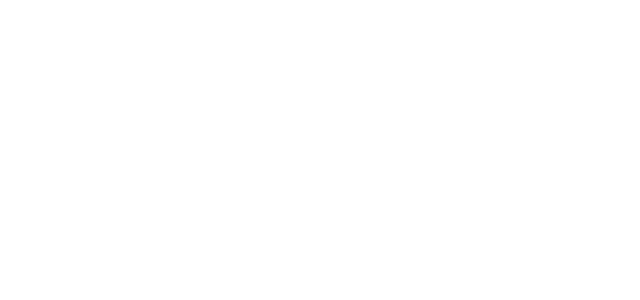
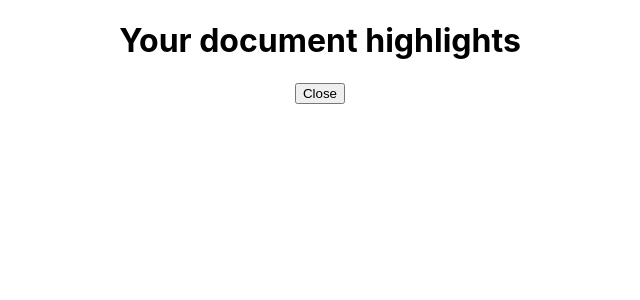
Before and after one commit to ivo-de-v/evenir-case-files, a React (Create React App) app in the folder src/serious-historical-game/: page /mydocuments in a window 1280 px wide. Shown: the top 300 px of the page, without its empty margins (320-960 px from the left). Built offline with nearby package versions, Linux system fonts and the light colour scheme.

Commit message:
create my documents page and routing

```diff
--- a/src/serious-historical-game/src/App.js
+++ b/src/serious-historical-game/src/App.js
@@ -4,6 +4,7 @@
 import TreasuryArchives from "./components/TreasuryArchive";
 import Village from "./components/Village";
 import MapScreen from "./components/MapScreen";
+import MyDocuments from "./components/MyDocuments";
 
 function App() {
   return (
@@ -22,6 +23,9 @@
           <Route path="/village">
             <Village></Village>
           </Route>
+          <Route path="/mydocuments">
+            <MyDocuments></MyDocuments>
+          </Route>
         </Switch>
       </Router>
     </div>
--- /dev/null
+++ b/src/serious-historical-game/src/components/CloseButton.jsx
@@ -0,0 +1,8 @@
+import React from "react";
+import { withRouter } from "react-router-dom";
+
+const CloseButton = ({ history }) => (
+  <button onClick={() => history.goBack()}>Close</button>
+);
+
+export default withRouter(CloseButton);
--- a/src/serious-historical-game/src/components/MapScreen.jsx
+++ b/src/serious-historical-game/src/components/MapScreen.jsx
@@ -1,5 +1,6 @@
 import React, { Component } from "react";
 import { NavLink } from "react-router-dom";
+import MyDocumentsButton from "./MyDocumentsButton";
 
 class MapScreen extends Component {
   state = {};
@@ -15,6 +16,7 @@
         <li>
           <NavLink to="/village">Go to Callisto's Village</NavLink>
         </li>
+        <MyDocumentsButton></MyDocumentsButton>
       </React.Fragment>
     );
   }
--- /dev/null
+++ b/src/serious-historical-game/src/components/MyDocuments.jsx
@@ -0,0 +1,16 @@
+import React, { Component } from "react";
+import CloseButton from "./CloseButton";
+
+class MyDocuments extends Component {
+  state = {};
+  render() {
+    return (
+      <React.Fragment>
+        <h1>Your document highlights</h1>
+        <CloseButton></CloseButton>
+      </React.Fragment>
+    );
+  }
+}
+
+export default MyDocuments;
--- /dev/null
+++ b/src/serious-historical-game/src/components/MyDocumentsButton.jsx
@@ -0,0 +1,8 @@
+import React from "react";
+import { Link } from "react-router-dom";
+
+function MyDocumentsButton() {
+  return <Link to="/mydocuments">View your document highlights</Link>;
+}
+
+export default MyDocumentsButton;
--- a/src/serious-historical-game/src/components/RoyalPalace.jsx
+++ b/src/serious-historical-game/src/components/RoyalPalace.jsx
@@ -1,6 +1,7 @@
 import React, { Component } from "react";
 import DocumentPreview from "./DocumentPreview";
 import MapButton from "./MapButton";
+import MyDocumentsButton from "./MyDocumentsButton";
 
 class RoyalPalace extends Component {
   state = {};
@@ -12,6 +13,7 @@
           text={<p>Lorem ipsum dolor sit amet</p>}
         ></DocumentPreview>
         <MapButton></MapButton>
+        <MyDocumentsButton></MyDocumentsButton>
       </React.Fragment>
     );
   }
--- a/src/serious-historical-game/src/components/TreasuryArchive.jsx
+++ b/src/serious-historical-game/src/components/TreasuryArchive.jsx
@@ -1,5 +1,6 @@
 import React, { Component } from "react";
 import MapButton from "./MapButton";
+import MyDocumentsButton from "./MyDocumentsButton";
 
 class TreasuryArchive extends Component {
   state = {};
@@ -8,6 +9,7 @@
       <React.Fragment>
         <h1>This is the Treasury Archive</h1>
         <MapButton></MapButton>
+        <MyDocumentsButton></MyDocumentsButton>
       </React.Fragment>
     );
   }
--- a/src/serious-historical-game/src/components/Village.jsx
+++ b/src/serious-historical-game/src/components/Village.jsx
@@ -1,5 +1,6 @@
 import React, { Component } from "react";
 import MapButton from "./MapButton";
+import MyDocumentsButton from "./MyDocumentsButton";
 
 class Village extends Component {
   state = {};
@@ -8,6 +9,7 @@
       <React.Fragment>
         <h1> This is Callisto's Village</h1>
         <MapButton></MapButton>
+        <MyDocumentsButton></MyDocumentsButton>
       </React.Fragment>
     );
   }
```
Also changed, not shown: 1 other file (tests, documents, lock files or other folders).
